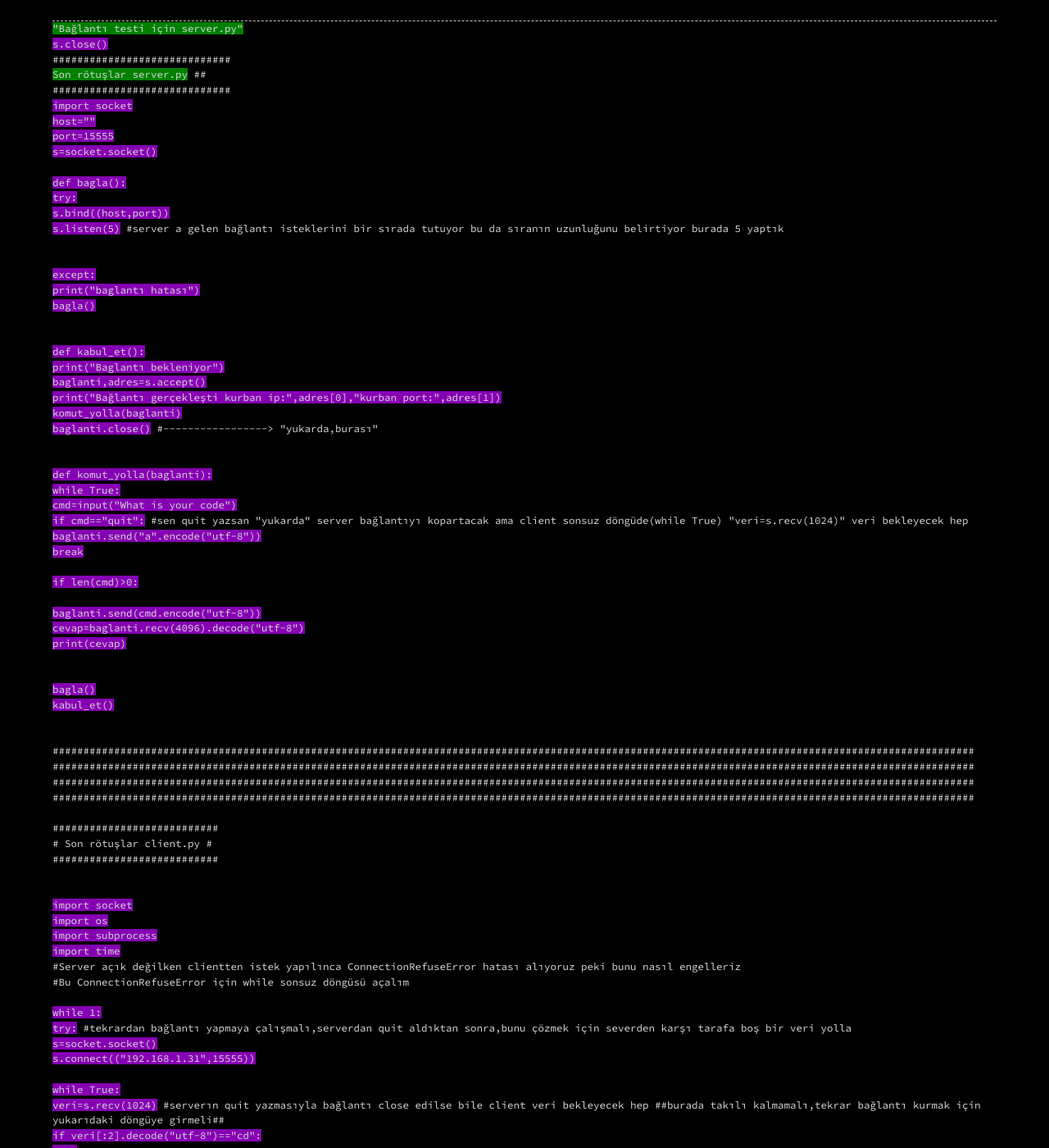
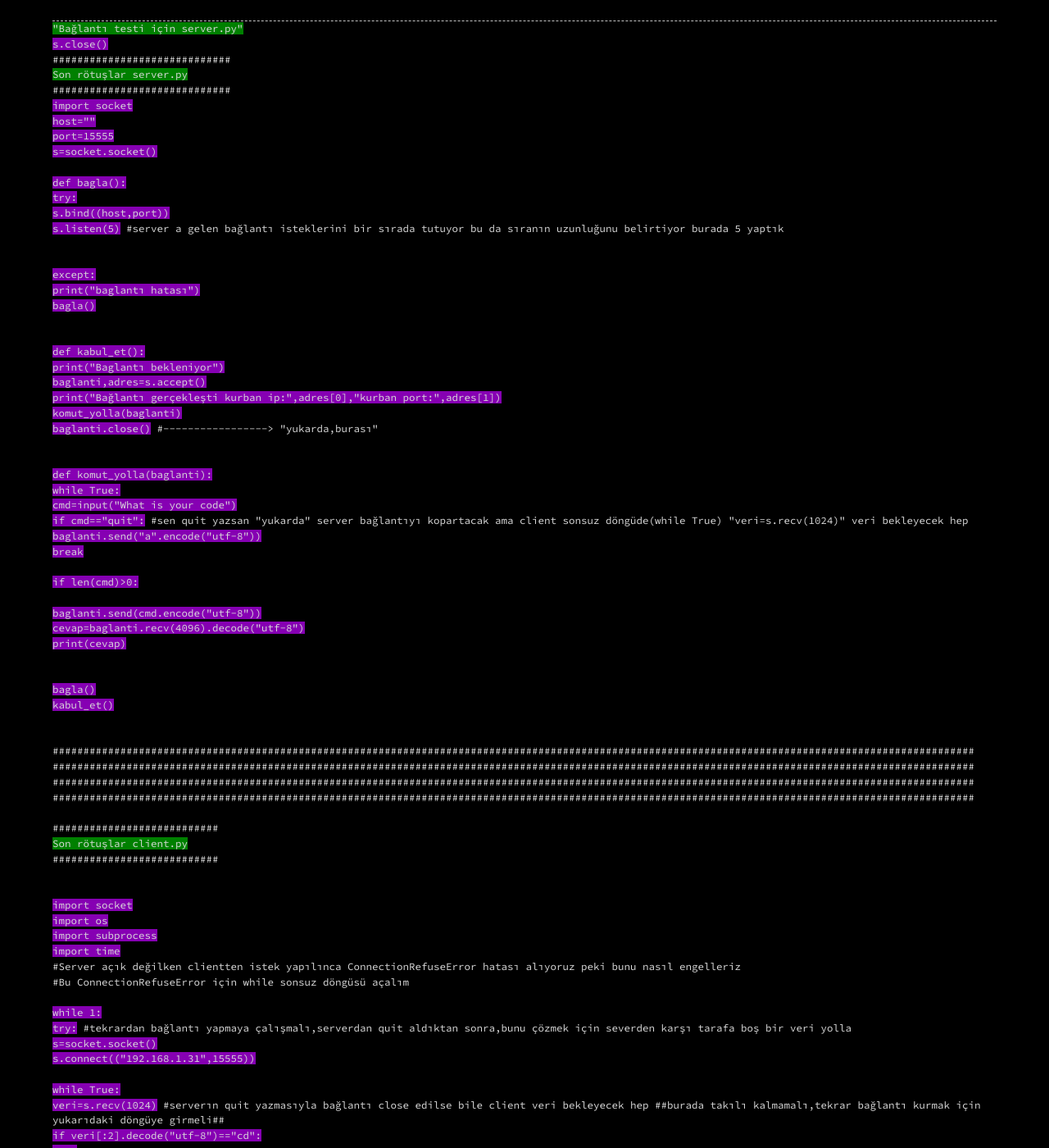
Before and after one commit to emredurmaz4/cosmosofcyberspace.github.io, a Jekyll site: the page socket5.html, which Jekyll copies as it is, in a window 1280 px wide and 1400 px high. Shown: the whole window at 82% size. Built offline with Jekyll 4.4.1, drawn with Linux system fonts in a browser that asks for light colours.

Commit message:
Update socket5.html

```diff
--- a/socket5.html
+++ b/socket5.html
@@ -25,7 +25,7 @@
 
 
 #############################</br>
-<span style="background:#008000">Son rötuşlar   server.py</span>  ##</br>
+<span style="background:#008000">Son rötuşlar   server.py</span></br>
 #############################</br>
 
 <span style="background:#8600b3">import socket</span></br>
@@ -76,7 +76,7 @@
 </br>
 
 ###########################</br>
-# Son rötuşlar client.py  #</br>
+<span style="background:#008000">Son rötuşlar client.py  </span></br>
 ###########################</br>
 
 </br></br>
```
